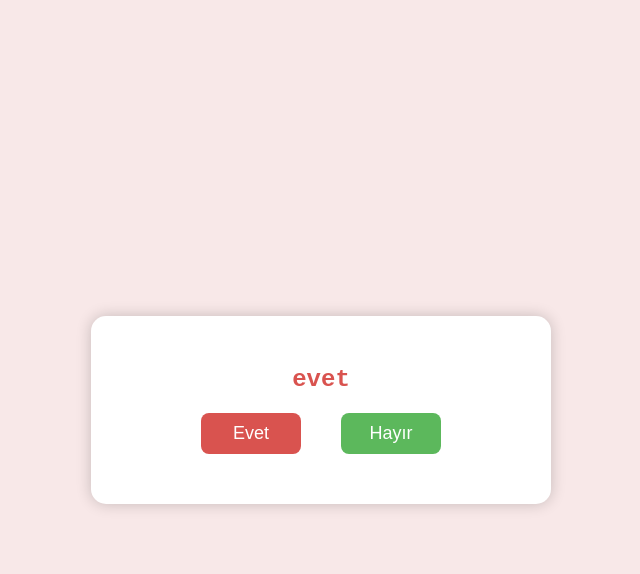
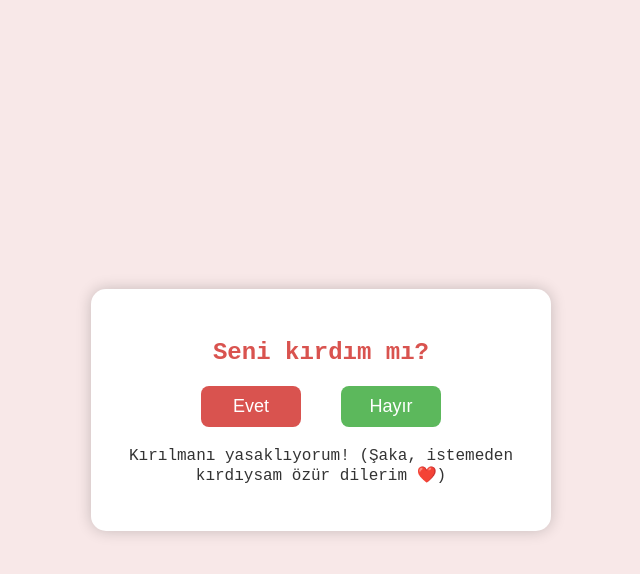
Before and after one commit to furkanerenx25/indexx, a plain HTML site: page index.html in a window 1280 px wide. Both pictures are taken after a click on the button "Hayır". Shown: the whole page, without its empty margins (319-959 px from the left). Drawn offline with Linux system fonts and the light colour scheme.

Commit message:
Update HTML content and fix event listener syntax

```diff
--- a/index.html
+++ b/index.html
@@ -66,7 +66,7 @@
 </head>
 <body>
     <div class="container">
-        <h2>evet</h2>
+        <h2>Seni kırdım mı?</h2>
         <div class="buttons">
             <button id="evet">Evet</button>
             <button id="hayir">Hayır</button>
@@ -86,7 +86,9 @@
             evetButton.style.top = `${y}px`;
         });
 
-        hayirButton.addEventListener("click", ()
+        hayirButton.addEventListener("click", () => {
+            mesaj.innerText = "Kırılmanı yasaklıyorum! (Şaka, istemeden kırdıysam özür dilerim ❤️)";
+        });
     </script>
 </body>
 </html>
```
